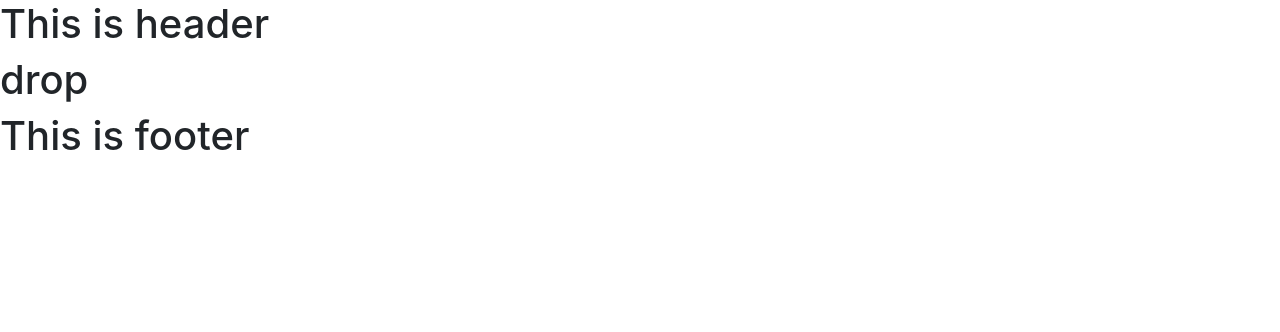
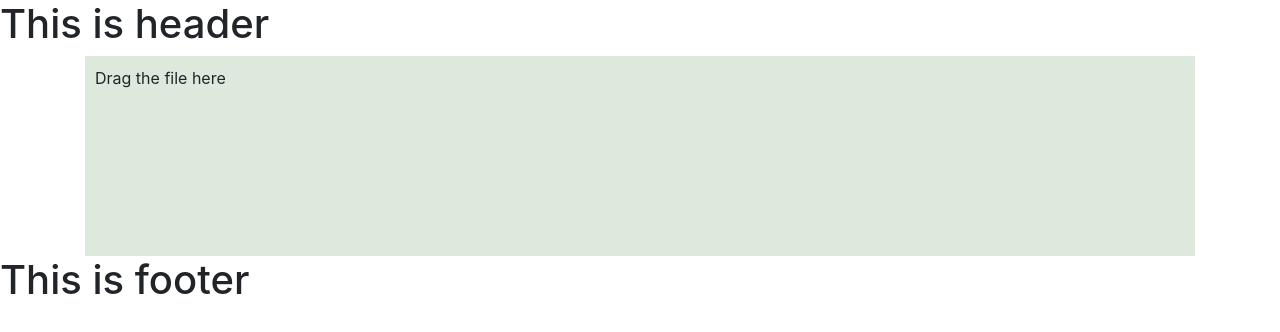
Before and after one commit to artinguyen/nuxtjs, a Nuxt app: page /drop in a window 1280 px wide. Shown: the top 332 px of the page. Built offline with nearby package versions, Linux system fonts and the light colour scheme.

Commit message:
Add drag&drop file

```diff
--- /dev/null
+++ b/pages/drop.vue
@@ -0,0 +1,72 @@
+<template>
+  <div class="container">
+    <div @dragover.prevent @drop.prevent>
+      <div id="dragfile" @drop="dragFile">
+        Drag the file here
+        <div v-if="listFile.length">
+          <ul v-for="(file, idx) in listFile" :key="idx">
+            <li><img class="preview" :ref="'preview'+parseInt( idx )"/>{{file.name}}</li>
+          </ul>
+        </div>
+      </div>
+    </div>
+  </div>
+</template>
+<script>
+export default {
+  name: 'IndexPage',
+  data: function() {
+    return {
+      listFile: []
+    };
+  },
+  methods: {
+    getImagePreviews(){
+        /*
+          Iterate over all of the files and generate an image preview for each one.
+        */
+        for( let i = 0; i < this.listFile.length; i++ ){
+          /*
+            Ensure the file is an image file
+          */
+          if ( /\.(jpe?g|png|gif)$/i.test( this.listFile[i].name ) ) {
+            /*
+              Create a new FileReader object
+            */
+            let reader = new FileReader();
+            /*
+              Read the data for the file in through the reader. When it has
+              been loaded, we listen to the event propagated and set the image
+              src to what was loaded from the reader.
+            */
+            reader.readAsDataURL(this.listFile[i]);
+            reader.onloadend = () => {
+              this.$refs['preview'+parseInt( i )][0].src = reader.result;
+            };
+          }
+        }
+    },
+    dragFile(e) {
+      this.listFile = e.dataTransfer.files;
+      this.getImagePreviews();
+    }
+  },
+
+}
+</script>
+<style>
+#dragfile {
+  background-color: #dee9de;
+  padding: 10px;
+  min-height: 200px;
+}
+ul {
+  list-style: none;
+}
+li img{
+  max-with: 200px;
+  max-height: 200px;
+  border-radius: 2px;
+  margin: 5px;
+}
+</style>
```
